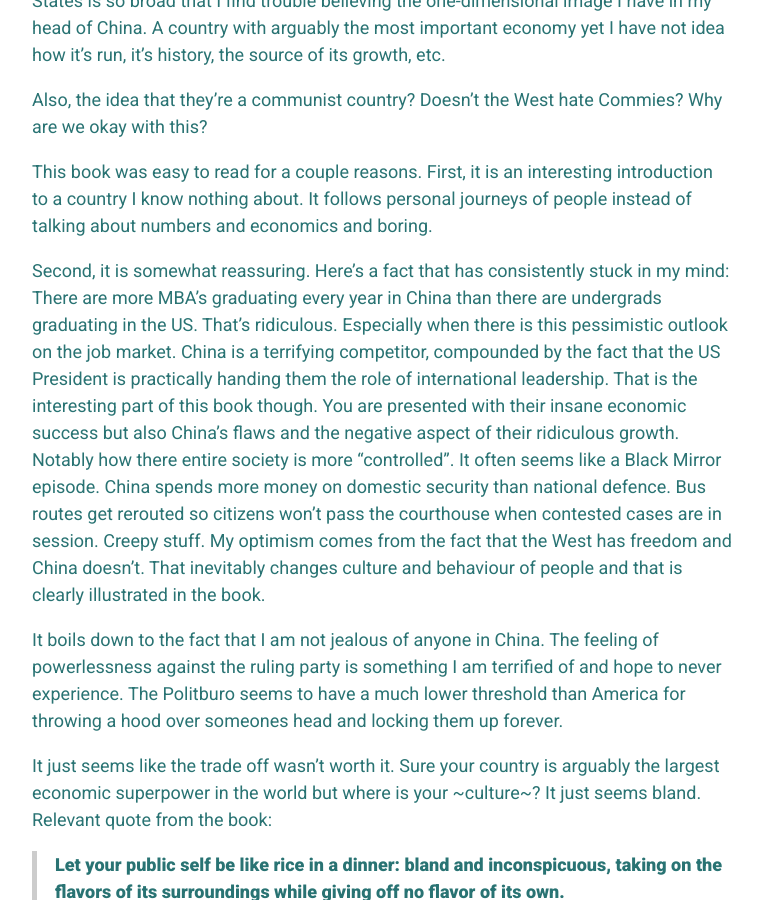
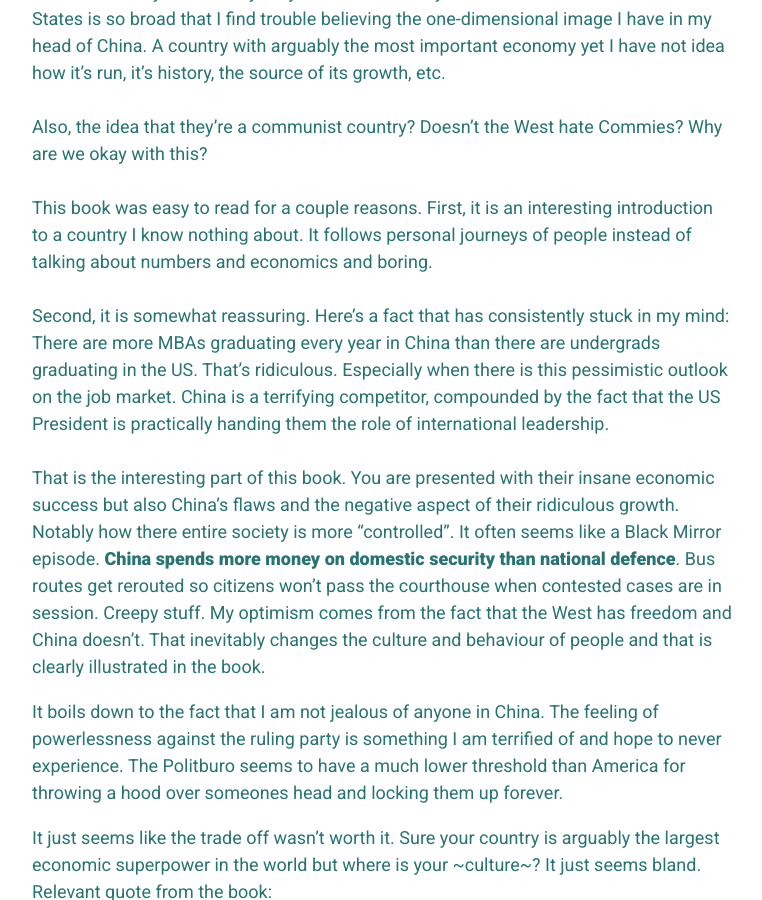
Before and after one commit to iamkahvi/iamkahvi.github.io, a Jekyll site: the page built from _posts/2017-12-12-Age of Ambition.md, in a window 1280 px wide and 900 px high, scrolled down 481 px. Shown: the whole window, without its empty margins (258-1020 px from the left). Built offline with Jekyll 4.4.1, drawn with Linux system fonts in a browser that asks for light colours.

Commit message:
edits to age of ambition post

```diff
--- a/_posts/2017-12-12-Age of Ambition.md
+++ b/_posts/2017-12-12-Age of Ambition.md
@@ -11,16 +11,18 @@ by Evan Osnos
 ### <u> Summary: </u>
 
 Most books I read don’t stay with me for long. This one is no different.
-
+<br><br>
 To combat my failing memory, I read this book on a Kindle and highlighted things so that I might remember the entire book in more detail. This post is my attempt at summarizing the book using those highlighted quotations.
-
+<br><br>
 China has always been a mystery to me. The variety of culture found in the United States is so broad that I find trouble believing the one-dimensional image I have in my head of China. A country with arguably the most important economy yet I have not idea how it’s run, it’s history, the source of its growth, etc.
-
+<br><br>
 Also, the idea that they’re a communist country? Doesn’t the West hate Commies? Why are we okay with this?
-
+<br><br>
 This book was easy to read for a couple reasons. First, it is an interesting introduction to a country I know nothing about. It follows personal journeys of people instead of talking about numbers and economics and boring.
-
-Second, it is somewhat reassuring. Here’s a fact that has consistently stuck in my mind: There are more MBA’s graduating every year in China than there are undergrads graduating in the US. That’s ridiculous. Especially when there is this pessimistic outlook on the job market. China is a terrifying competitor, compounded by the fact that the US President is practically handing them the role of international leadership. That is the interesting part of this book though. You are presented with their insane economic success but also China’s flaws and the negative aspect of their ridiculous growth. Notably how there entire society is more “controlled”. It often seems like a Black Mirror episode. China spends more money on domestic security than national defence. Bus routes get rerouted so citizens won’t pass the courthouse when contested cases are in session. Creepy stuff. My optimism comes from the fact that the West has freedom and China doesn’t. That inevitably changes culture and behaviour of people and that is clearly illustrated in the book.
+<br><br>
+Second, it is somewhat reassuring. Here’s a fact that has consistently stuck in my mind: There are more MBAs graduating every year in China than there are undergrads graduating in the US. That’s ridiculous. Especially when there is this pessimistic outlook on the job market. China is a terrifying competitor, compounded by the fact that the US President is practically handing them the role of international leadership.
+<br><br>
+That is the interesting part of this book. You are presented with their insane economic success but also China’s flaws and the negative aspect of their ridiculous growth. Notably how there entire society is more “controlled”. It often seems like a Black Mirror episode. **China spends more money on domestic security than national defence**. Bus routes get rerouted so citizens won’t pass the courthouse when contested cases are in session. Creepy stuff. My optimism comes from the fact that the West has freedom and China doesn’t. That inevitably changes the culture and behaviour of people and that is clearly illustrated in the book.
 
 It boils down to the fact that I am not jealous of anyone in China. The feeling of powerlessness against the ruling party is something I am terrified of and hope to never experience. The Politburo seems to have a much lower threshold than America for throwing a hood over someones head and locking them up forever.
 
```
Also changed, not shown: 2 other files.
